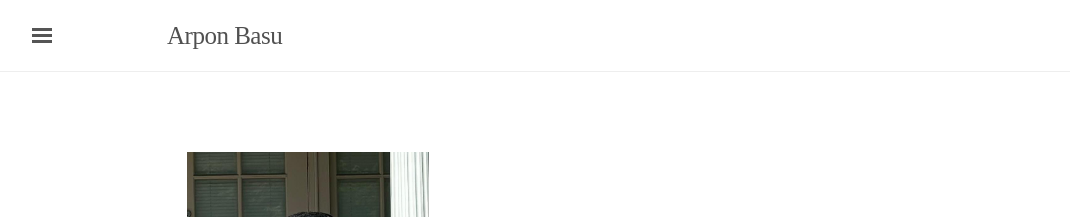
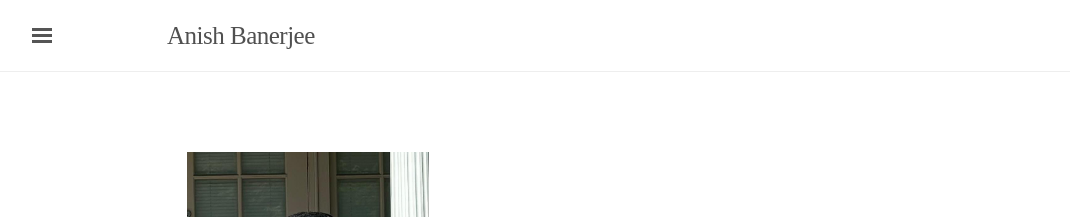
Before and after one commit to AB271202/AB271202.github.io, a Jekyll site: the page built from index.md, in a window 1280 px wide. Shown: the top 217 px of the page, without its empty margins (3-1073 px from the left). Built offline with Jekyll 4.4.1, drawn with Linux system fonts in a browser that asks for light colours; some web fonts are replaced.

Commit message:
changed name

```diff
--- a/_config.yml
+++ b/_config.yml
@@ -3,7 +3,7 @@
 # Use of `relative_permalinks` ensures post links from the index work properly.
 
 # Setup
-title:               Arpon Basu
+title:               Anish Banerjee
 tagline:
 url:                 http://lanyon.getpoole.com
 baseurl:             ''
@@ -12,7 +12,7 @@ markdown:            kramdown
 
 # About/contact
 author:
-  name:              Arpon Basu
+  name:              Anish Banerjee
 
 # Custom vars
 version:             1.0.0
@@ -30,11 +30,11 @@ version:             1.0.0
 # If you want to add a new link that isn't here, you'll need to also edit the file _data/SocialNetworks.yml
 social-network-links:
   rss: true
-  email: "arpon.basu@gmail.com"
-  github: arponbasu
+  email: "anishbanerjee2002@gmail.com"
+  github: AB271202
+  linkedin: "https://www.linkedin.com/in/anish-banerjee-65442824a/"
 #  twitter: yourname
 #  reddit: yourname
-#  linkedin: yourname
 #  spotify:
 #  telephone:
 #  steam:
```
